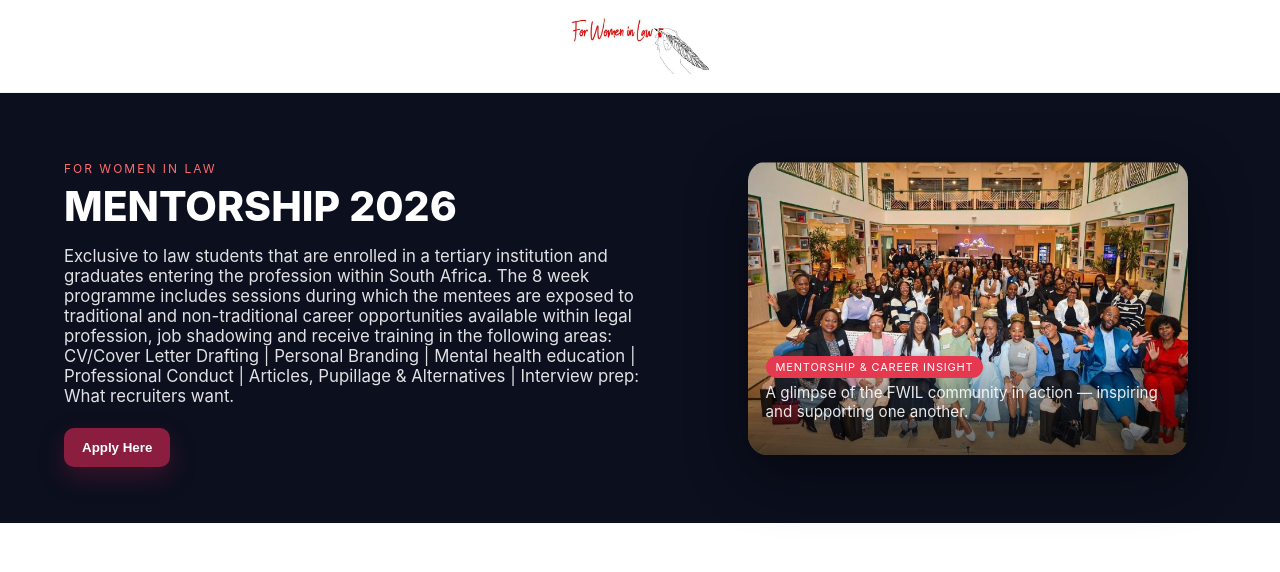
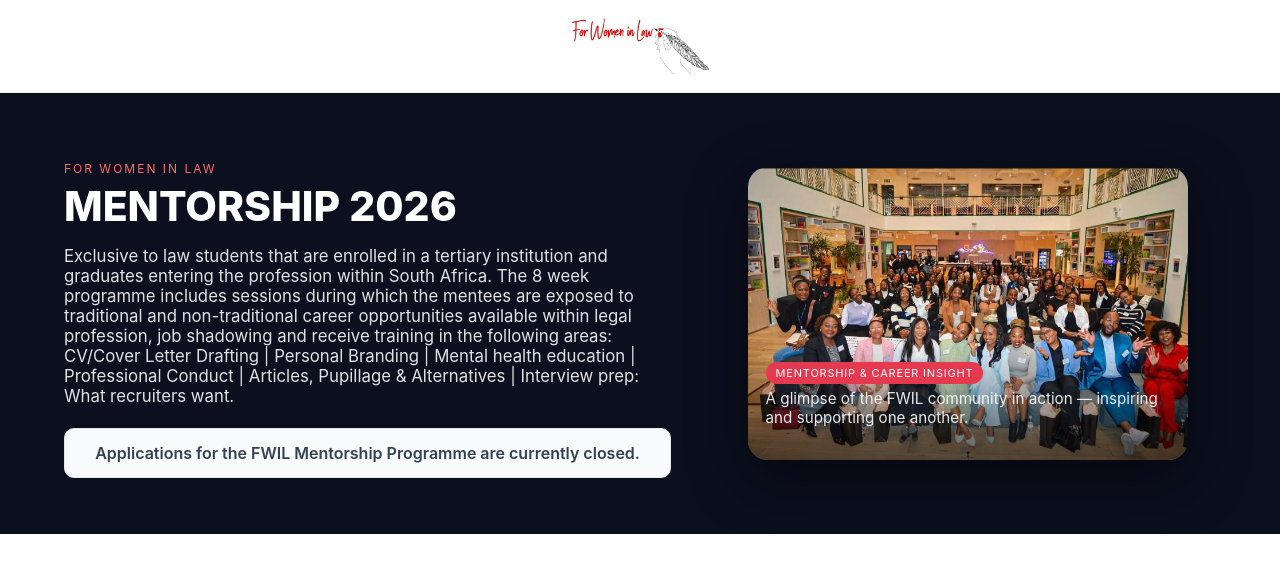
Before and after one commit to SiDMofokeng/fwil-mentorship, a React (Create React App) app: page / in a window 1280 px wide. Shown: the top 572 px of the page. Built offline with nearby package versions, Linux system fonts and the light colour scheme.

Commit message:
Close mentorship applications on landing page

```diff
--- a/src/components/MentorshipForm.jsx
+++ b/src/components/MentorshipForm.jsx
@@ -180,9 +180,27 @@
 | Mental health education | Professional Conduct | Articles, Pupillage & Alternatives | Interview prep: What recruiters want.
             </p>
 
-            <div className="cta-row">
-              <button className="btn primary" onClick={() => openFormFor('Student')}>Apply Here</button>
+            {/*
+              <div className="cta-row">
+                <button className="btn primary" onClick={() => openFormFor('Student')}>Apply Here</button>
+              </div>
+            */}
+
+            <div
+              style={{
+                padding: '14px',
+                borderRadius: '10px',
+                background: '#f8fafc',
+                border: '1px solid #e2e8f0',
+                color: '#334155',
+                fontWeight: 600,
+                textAlign: 'center',
+                marginTop: '12px'
+              }}
+            >
+              Applications for the FWIL Mentorship Programme are currently closed.
             </div>
+
           </div>
 
           <div className="hero-right">
```
